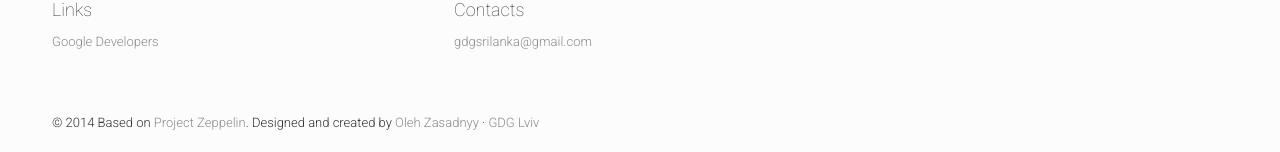
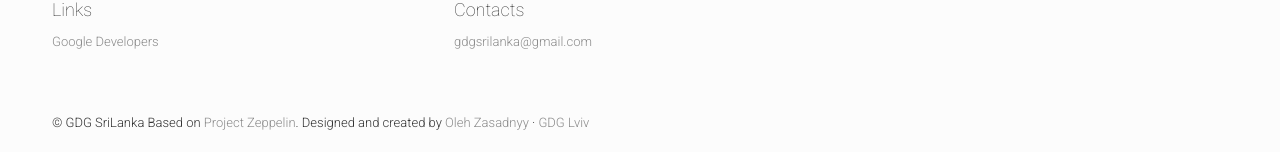
Before and after one commit to CodeLanka/devfeast-2014, a Jekyll site: the page built from index.html, in a window 1280 px wide and 900 px high, scrolled down 4940 px. Shown: the part 745-897 px from the top of the window. Built offline with Jekyll 4.4.1, drawn with Linux system fonts in a browser that asks for light colours; nearby versions of some CDN libraries; comment, search, counter and statistics services are not loaded.

Commit message:
update 2.0

```diff
--- a/_includes/footer.html
+++ b/_includes/footer.html
@@ -38,7 +38,7 @@
 		<!-- Please don't delete this line-->
 		<div class="col-md-6">
 			<p class="copyright">
-				&copy; 2014 Based on <a href="https://github.com/gdg-x/zeppelin" target="_blank">Project Zeppelin</a>. Designed and created by <a href="https://plus.google.com/+OlehZasadnyy/about" target="_blank">Oleh Zasadnyy</a> &middot; <a href="http://lviv.gdg.org.ua" target="_blank">GDG Lviv</a>
+				&copy; GDG SriLanka Based on <a href="https://github.com/gdg-x/zeppelin" target="_blank">Project Zeppelin</a>. Designed and created by <a href="https://plus.google.com/+OlehZasadnyy/about" target="_blank">Oleh Zasadnyy</a> &middot; <a href="http://lviv.gdg.org.ua" target="_blank">GDG Lviv</a>
 			</p>
 		</div>
 	</div>
```
